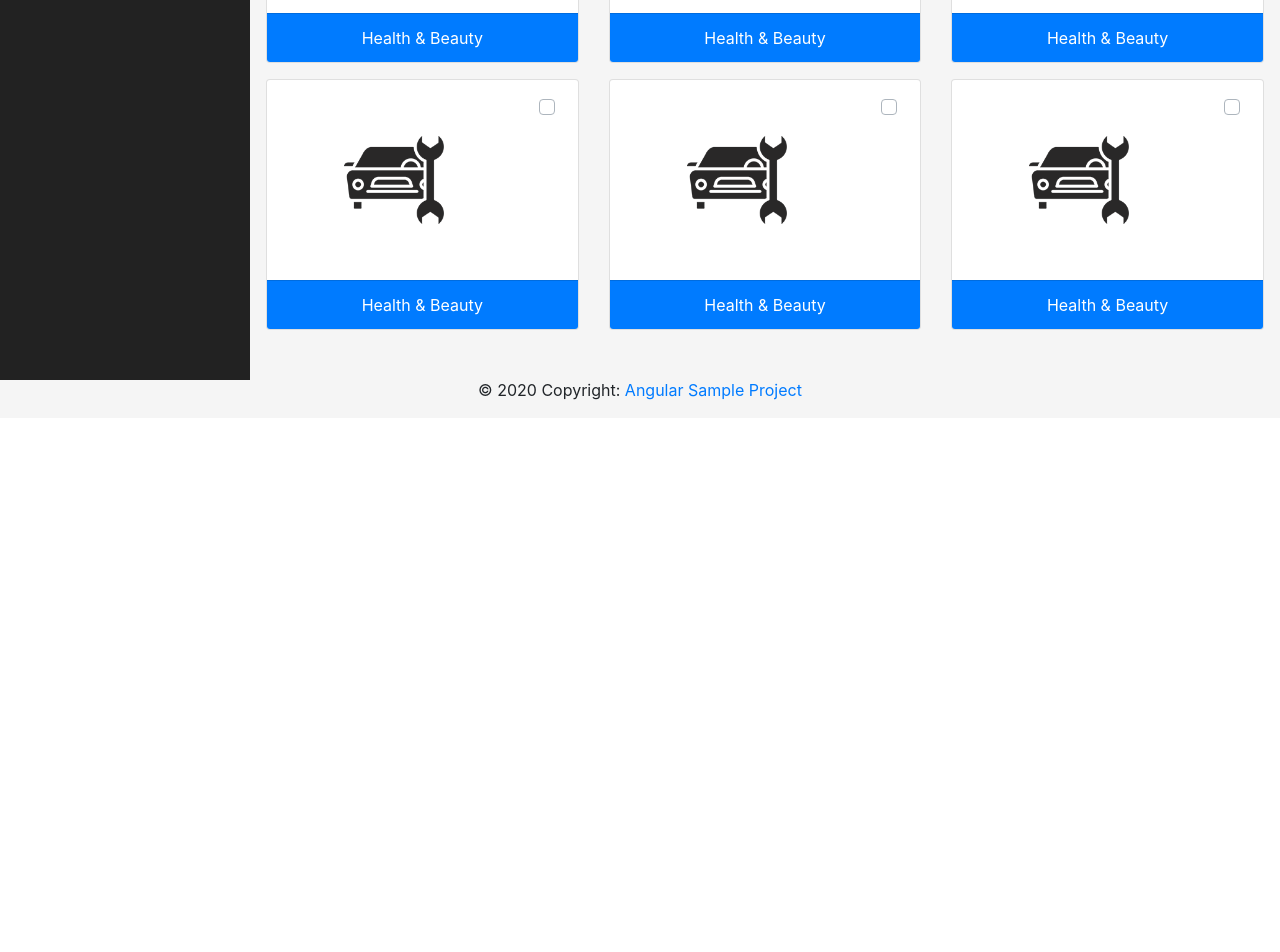
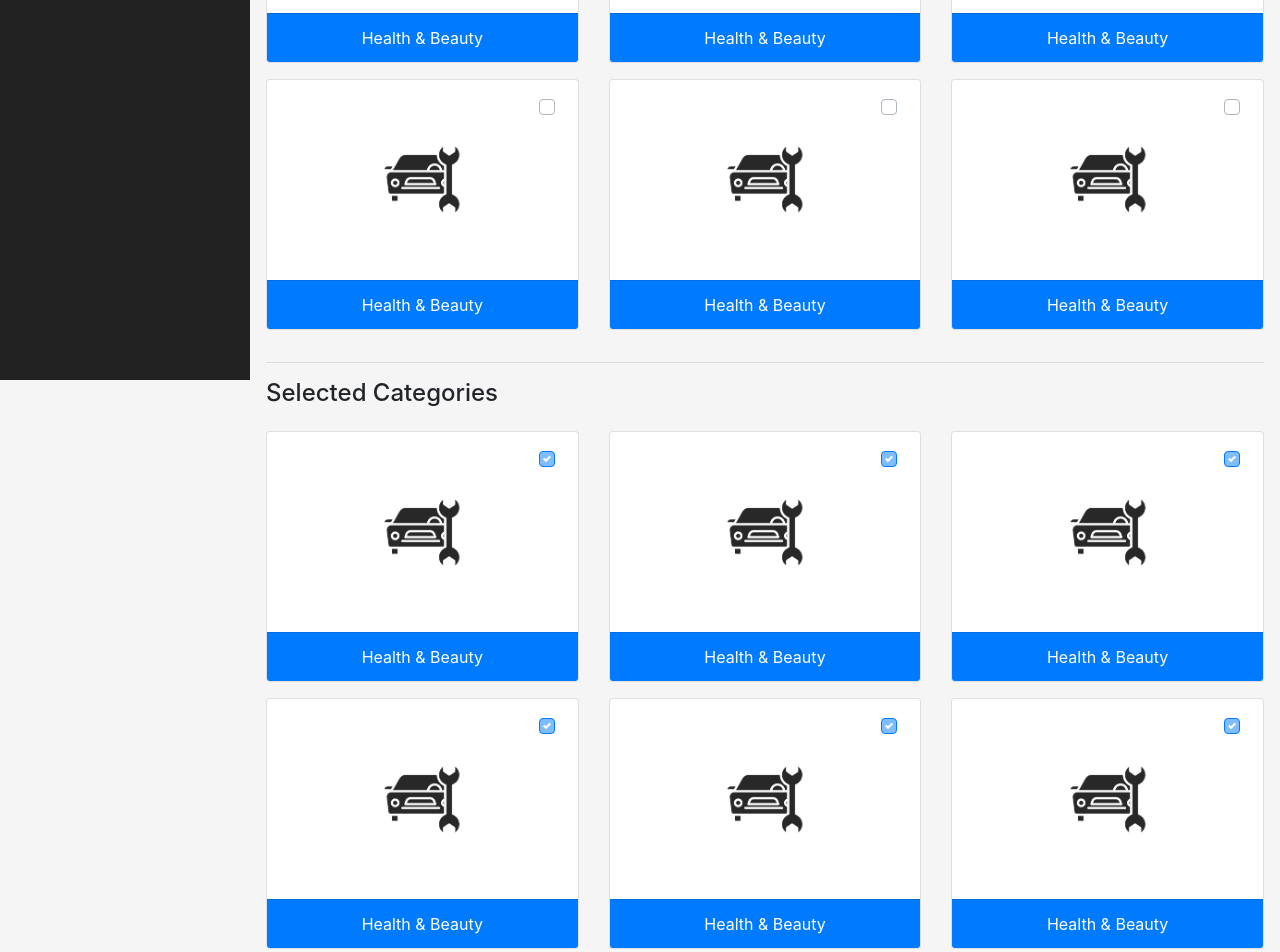
Before and after one commit to azan-abrar/angular-sample-project, an Angular app in the folder angular-sample-project/: page / in a window 1280 px wide. Shown: the part 420-1372 px from the top of the page. Before the commit the page ends 838 px from the top, so only its background shows below. Built offline with nearby package versions, Linux system fonts and the light colour scheme.

Commit message:
designed selected categories and fixed images strech

```diff
--- a/angular-sample-project/src/app/components/header/header.component.html
+++ b/angular-sample-project/src/app/components/header/header.component.html
@@ -4,7 +4,7 @@
     <span class="navbar-toggler-icon"></span>
   </button>
 
-  <div class="collapse navbar-collapse px-3 py-2" id="navbarSupportedContent">
+  <div class="collapse navbar-collapse pr-3 py-2" id="navbarSupportedContent">
     <ul class="navbar-nav">
       <li><a class="d-inline-block bg-white p-2 px-3 rounded text-secondary" href="#"><i class="fa fa-bars" aria-hidden="true"></i></a></li>
     </ul>
--- a/angular-sample-project/src/app/components/home/home.component.html
+++ b/angular-sample-project/src/app/components/home/home.component.html
@@ -14,7 +14,7 @@
             <input type="checkbox" class="custom-control-input" id="customCheck1">
             <label class="custom-control-label" for="customCheck1"></label>
           </div>
-          <div class="card-body d-flex">
+          <div class="card-body">
             <img src="assets/images/download.png" class="img-fluid">
           </div>
           <div class="card-footer bg-primary text-white">
@@ -28,7 +28,7 @@
             <input type="checkbox" class="custom-control-input" id="customCheck2">
             <label class="custom-control-label" for="customCheck2"></label>
           </div>
-          <div class="card-body d-flex">
+          <div class="card-body">
             <img src="assets/images/download.png" class="img-fluid">
           </div>
           <div class="card-footer bg-primary text-white">
@@ -42,7 +42,7 @@
             <input type="checkbox" class="custom-control-input" id="customCheck3">
             <label class="custom-control-label" for="customCheck3"></label>
           </div>
-          <div class="card-body d-flex">
+          <div class="card-body">
             <img src="assets/images/download.png" class="img-fluid">
           </div>
           <div class="card-footer bg-primary text-white">
@@ -56,7 +56,7 @@
             <input type="checkbox" class="custom-control-input" id="customCheck4">
             <label class="custom-control-label" for="customCheck4"></label>
           </div>
-          <div class="card-body d-flex">
+          <div class="card-body">
             <img src="assets/images/download.png" class="img-fluid">
           </div>
           <div class="card-footer bg-primary text-white">
@@ -70,7 +70,7 @@
             <input type="checkbox" class="custom-control-input" id="customCheck5">
             <label class="custom-control-label" for="customCheck5"></label>
           </div>
-          <div class="card-body d-flex">
+          <div class="card-body">
             <img src="assets/images/download.png" class="img-fluid">
           </div>
           <div class="card-footer bg-primary text-white">
@@ -84,7 +84,95 @@
             <input type="checkbox" class="custom-control-input" id="customCheck6">
             <label class="custom-control-label" for="customCheck6"></label>
           </div>
-          <div class="card-body d-flex">
+          <div class="card-body">
+            <img src="assets/images/download.png" class="img-fluid">
+          </div>
+          <div class="card-footer bg-primary text-white">
+            <p class="m-0">Health & Beauty</p>
+          </div>
+        </div>
+      </div>
+    </div>
+    <hr>
+    <h4 class="mb-4 mt-3 text-left">Selected Categories</h4>
+    <div class="row">
+      <div class="col-md-4 mb-3">
+        <div class="card">
+          <div class="custom-control custom-checkbox">
+            <input type="checkbox" class="custom-control-input" checked="checked" id="customCheck7" disabled="">
+            <label class="custom-control-label" for="customCheck7"></label>
+          </div>
+          <div class="card-body">
+            <img src="assets/images/download.png" class="img-fluid">
+          </div>
+          <div class="card-footer bg-primary text-white">
+            <p class="m-0">Health & Beauty</p>
+          </div>
+        </div>
+      </div>
+      <div class="col-md-4 mb-3">
+        <div class="card">
+          <div class="custom-control custom-checkbox">
+            <input type="checkbox" class="custom-control-input" checked="checked" id="customCheck8" disabled="">
+            <label class="custom-control-label" for="customCheck8"></label>
+          </div>
+          <div class="card-body">
+            <img src="assets/images/download.png" class="img-fluid">
+          </div>
+          <div class="card-footer bg-primary text-white">
+            <p class="m-0">Health & Beauty</p>
+          </div>
+        </div>
+      </div>
+      <div class="col-md-4 mb-3">
+        <div class="card">
+          <div class="custom-control custom-checkbox">
+            <input type="checkbox" class="custom-control-input" checked="checked" id="customCheck9" disabled="">
+            <label class="custom-control-label" for="customCheck9"></label>
+          </div>
+          <div class="card-body">
+            <img src="assets/images/download.png" class="img-fluid">
+          </div>
+          <div class="card-footer bg-primary text-white">
+            <p class="m-0">Health & Beauty</p>
+          </div>
+        </div>
+      </div>
+      <div class="col-md-4 mb-3">
+        <div class="card">
+          <div class="custom-control custom-checkbox">
+            <input type="checkbox" class="custom-control-input" checked="checked" id="customCheck10" disabled="">
+            <label class="custom-control-label" for="customCheck10"></label>
+          </div>
+          <div class="card-body">
+            <img src="assets/images/download.png" class="img-fluid">
+          </div>
+          <div class="card-footer bg-primary text-white">
+            <p class="m-0">Health & Beauty</p>
+          </div>
+        </div>
+      </div>
+      <div class="col-md-4 mb-3">
+        <div class="card">
+          <div class="custom-control custom-checkbox">
+            <input type="checkbox" class="custom-control-input" checked="checked" id="customCheck11" disabled="">
+            <label class="custom-control-label" for="customCheck11"></label>
+          </div>
+          <div class="card-body">
+            <img src="assets/images/download.png" class="img-fluid">
+          </div>
+          <div class="card-footer bg-primary text-white">
+            <p class="m-0">Health & Beauty</p>
+          </div>
+        </div>
+      </div>
+      <div class="col-md-4 mb-3">
+        <div class="card">
+          <div class="custom-control custom-checkbox">
+            <input type="checkbox" class="custom-control-input" checked="checked" id="customCheck12" disabled="">
+            <label class="custom-control-label" for="customCheck12"></label>
+          </div>
+          <div class="card-body">
             <img src="assets/images/download.png" class="img-fluid">
           </div>
           <div class="card-footer bg-primary text-white">
--- a/angular-sample-project/src/app/components/home/home.component.scss
+++ b/angular-sample-project/src/app/components/home/home.component.scss
@@ -9,5 +9,10 @@
 
   .card-body {
     height: 200px;
+    max-width: 200px;
+    display: flex;
+    justify-content: center;
+    align-items: center;
+    margin: 0 auto;
   }
 }
```
